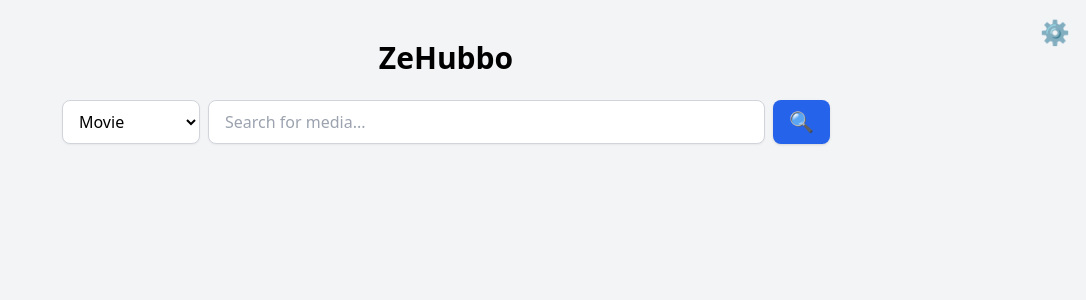
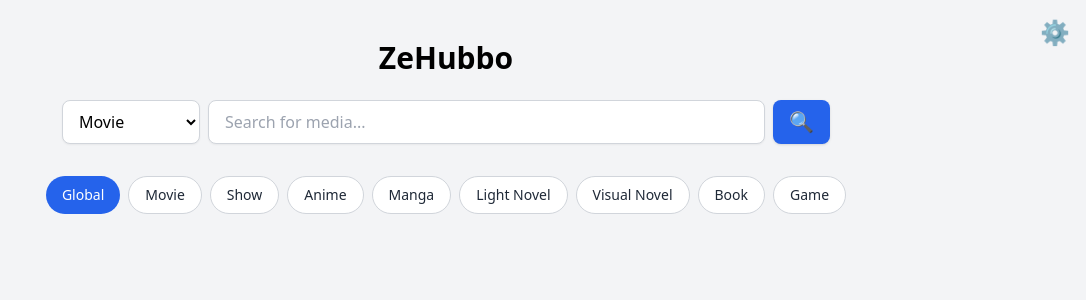
Before and after one commit to WoozyWoozy1/ZeHubbo, a React (Vite) app in the folder frontend/zehubbo/: page / in a window 1280 px wide. Shown: the top 300 px of the page, without its empty margins (194-1280 px from the left). Built offline with nearby package versions, Linux system fonts and the light colour scheme.

Commit message:
Added headings

```diff
--- a/frontend/zehubbo/src/App.tsx
+++ b/frontend/zehubbo/src/App.tsx
@@ -6,6 +6,7 @@ import SettingsButton from './components/settings/settingsButton';
 import use_saved_entries from './hooks/use_saved_entries';
 import { search_media } from './api/search_media';
 import type { MediaItem } from './types';
+import CategoryTabs from './components/library/categoryTabs';
 
 export default function App() {
   const [query, setQuery] = useState('');
@@ -14,6 +15,7 @@ export default function App() {
   const [error, setError] = useState<string | null>(null);
   const [showResults, setShowResults] = useState(false);
   const [showSettings, setShowSettings] = useState(false);
+  const [activeCategory, setActiveCategory] = useState('global');
 
   const { saved_entries } = use_saved_entries();
   const searchAreaRef = useRef<HTMLDivElement>(null);
@@ -46,7 +48,6 @@ export default function App() {
     URL.revokeObjectURL(url);
   };
 
-  // 🔐 Click-outside listener
   useEffect(() => {
     const handleClickOutside = (event: MouseEvent) => {
       if (searchAreaRef.current && !searchAreaRef.current.contains(event.target as Node)) {
@@ -60,18 +61,26 @@ export default function App() {
   return (
     <div className="min-h-screen bg-gray-100 flex flex-col items-center justify-start p-10 relative">
       <h1 className="text-3xl font-bold mb-6">ZeHubbo</h1>
+
       <SettingsButton onClick={() => setShowSettings(true)} />
       <SettingsModal
         isOpen={showSettings}
         onClose={() => setShowSettings(false)}
         onDownload={handleDownload}
       />
+
       <div className="relative w-full max-w-3xl" ref={searchAreaRef}>
         <SearchBar onSearch={handleSearch} />
         {showResults && (
           <MediaList results={results} onCardClick={() => setShowResults(false)} />
         )}
       </div>
+
+      <div className="mt-8 w-full max-w-4xl">
+        <CategoryTabs selected={activeCategory} onSelect={setActiveCategory} />
+        {/* status tabs and filtered results will go here next */}
+      </div>
+
       {error && <p className="text-red-500 mt-4">{error}</p>}
     </div>
   );
--- /dev/null
+++ b/frontend/zehubbo/src/components/library/categoryTabs.tsx
@@ -0,0 +1,40 @@
+type CategoryTabsProps = {
+  selected: string;
+  onSelect: (category: string) => void;
+};
+
+const categories = [
+  'Global',
+  'Movie',
+  'Show',
+  'Anime',
+  'Manga',
+  'Light Novel',
+  'Visual Novel',
+  'Book',
+  'Game',
+];
+
+export default function CategoryTabs({ selected, onSelect }: CategoryTabsProps) {
+  return (
+    <div className="flex flex-wrap gap-2 justify-center mb-4">
+      {categories.map((category) => {
+        const key = category.toLowerCase();
+        return (
+          <button
+            key={key}
+            onClick={() => onSelect(key)}
+            className={`px-4 py-2 rounded-full text-sm font-medium transition
+              ${
+                selected === key
+                  ? 'bg-blue-600 text-white'
+                  : 'bg-white text-gray-800 border border-gray-300 hover:bg-gray-100'
+              }`}
+          >
+            {category}
+          </button>
+        );
+      })}
+    </div>
+  );
+}
```
